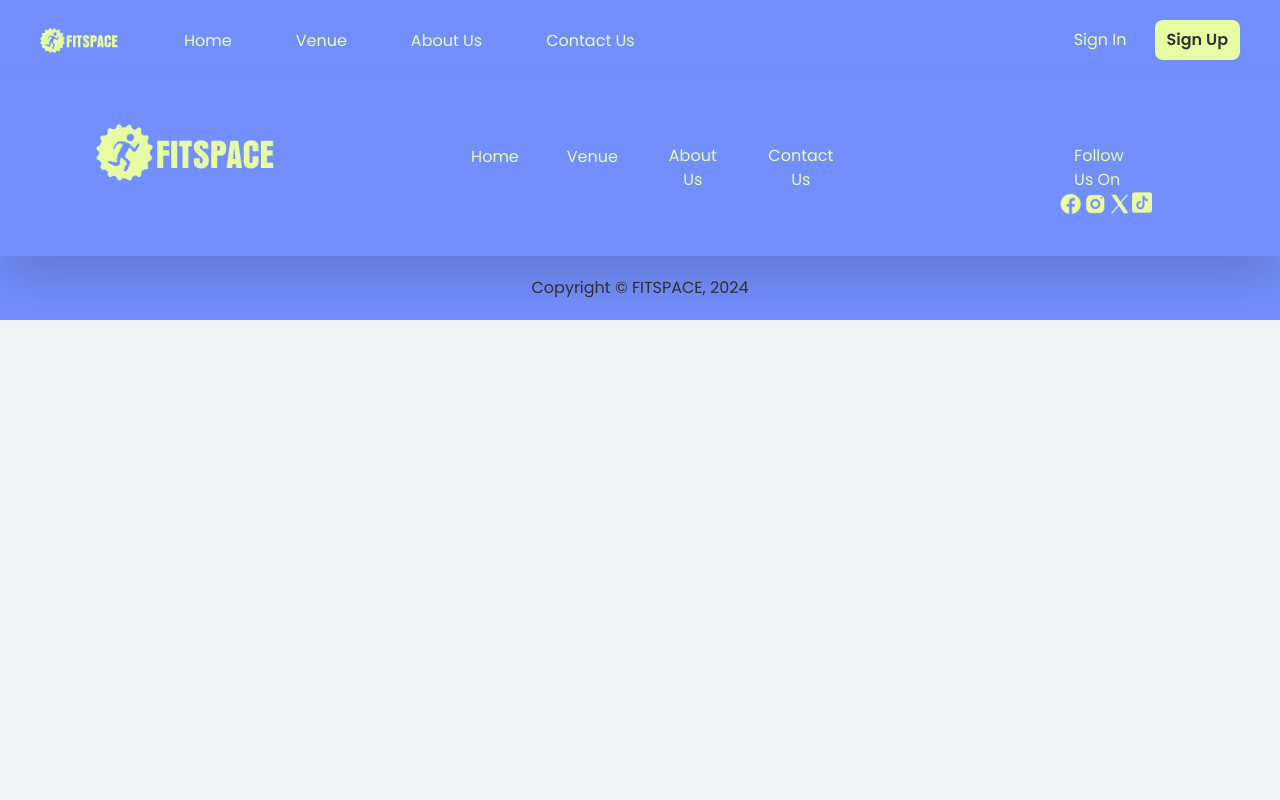
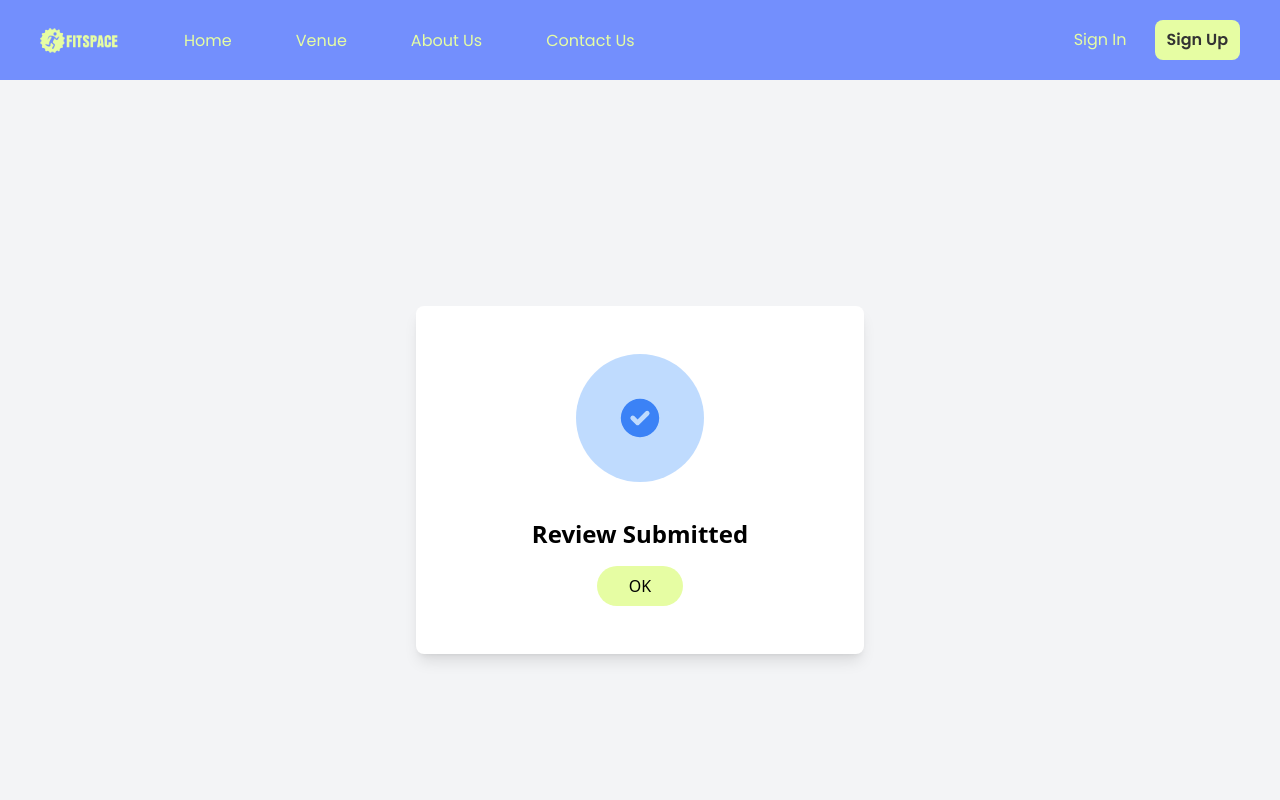
Before and after one commit to brianashari18/if-46-03_1_fitspace-sports-venue-booking-website-frontend, a React (Vite) app: page /review-success in a window 1280 px wide. Shown: the top 800 px of the page. Built offline with nearby package versions, Linux system fonts and the light colour scheme.

Commit message:
review success page

```diff
--- a/src/App.jsx
+++ b/src/App.jsx
@@ -17,6 +17,8 @@ import ContactUs from "./components/ContactUs";
 import Homepage from "./components/Homepage.jsx";
 import SelectReview from "./components/SelectReview.jsx";
 import WriteReview from "./components/WriteReview.jsx";
+import ReviewSuccess from "./components/ReviewSuccess.jsx";
+
 function App() {
   return (
     <Router>
@@ -40,6 +42,7 @@ function App() {
           <Route path="/home" element={<Homepage />} />
           <Route path="/select-review" element={<SelectReview />} />
           <Route path="/write-review" element={<WriteReview />} />
+          <Route path="/review-success" element={<ReviewSuccess />} />
           <Route path="/" element={<SignIn />} />  {/* Or any default route */}
         </Routes>
         {/* Footer will be outside of the Routes */}
--- /dev/null
+++ b/src/components/ReviewSuccess.jsx
@@ -0,0 +1,41 @@
+import React from "react";
+
+const ReviewSuccess = () => {
+  const handleOkClick = () => {
+    // Tambahkan logika jika diperlukan (misalnya navigasi ke halaman lain)
+    console.log("OK clicked");
+  };
+
+  return (
+    <div className="min-h-screen flex items-center justify-center bg-gray-100">
+      {/* Main Content */}
+      <div className="bg-white rounded-lg shadow-lg p-12 max-w-md w-full text-center">
+        <div className="flex justify-center mb-9">
+          <div className="w-32 h-32 bg-blue-200 rounded-full flex items-center justify-center">
+            <svg
+              xmlns="http://www.w3.org/2000/svg"
+              className="h-12 w-12 text-blue-500"
+              viewBox="0 0 20 20"
+              fill="currentColor"
+            >
+              <path
+                fillRule="evenodd"
+                d="M10 18a8 8 0 100-16 8 8 0 000 16zm3.707-9.293a1 1 0 00-1.414-1.414L9 10.586 7.707 9.293a1 1 0 10-1.414 1.414l2 2a1 1 0 001.414 0l4-4z"
+                clipRule="evenodd"
+              />
+            </svg>
+          </div>
+        </div>
+        <h1 className="text-2xl font-bold mb-4">Review Submitted</h1>
+        <button
+          onClick={handleOkClick}
+          className="bg-[#E6FDA3] text-black px-8 py-2 rounded-full hover:bg-[#E6FDA3]"
+        >
+          OK
+        </button>
+      </div>
+    </div>
+  );
+};
+
+export default ReviewSuccess;
```
